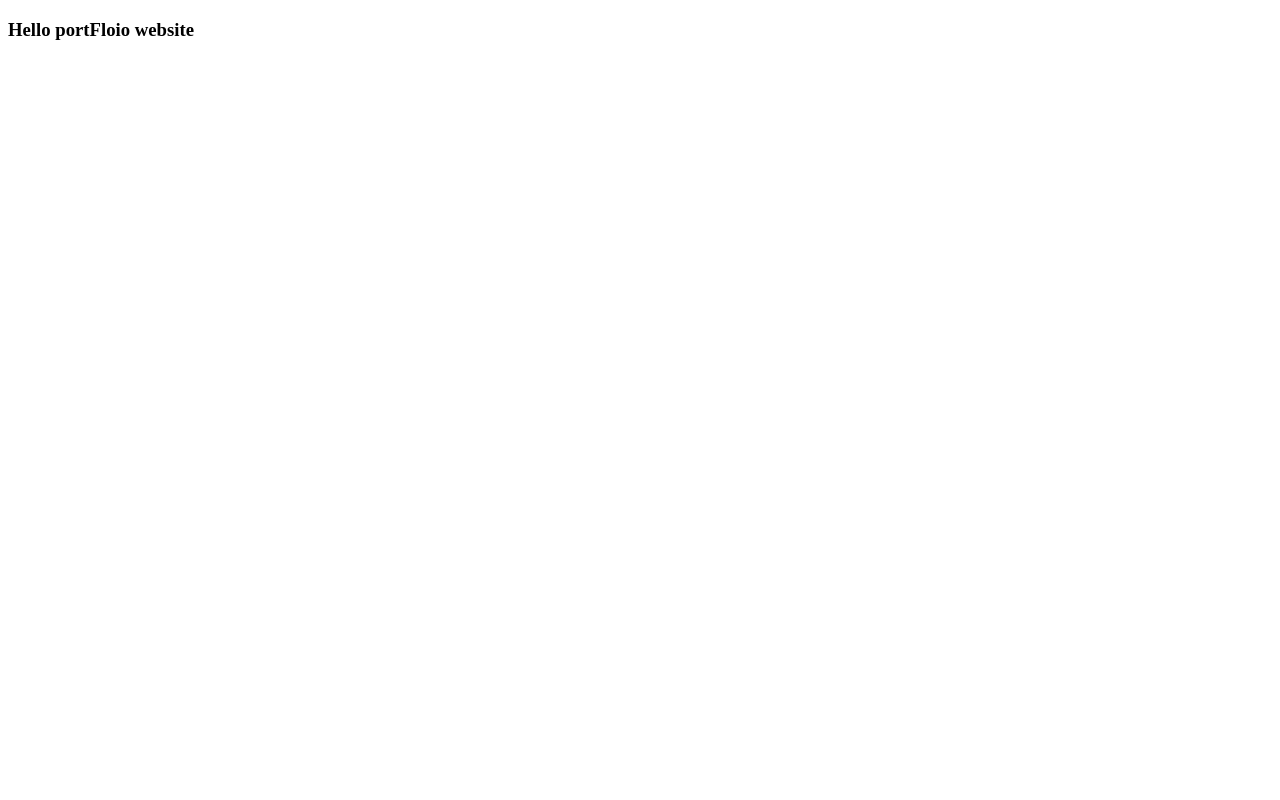
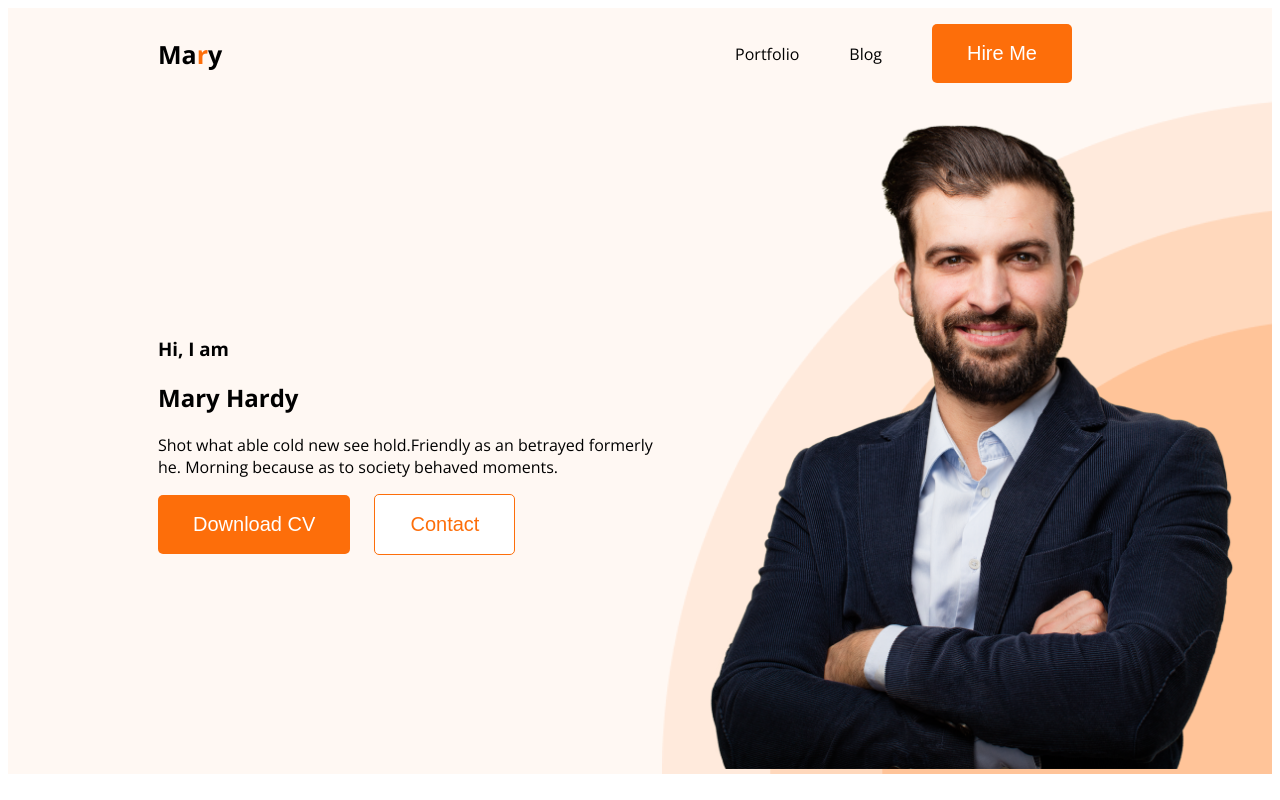
Before and after one commit to Apurbopaul131/Developer_portfolio, a plain HTML site: page index.html in a window 1280 px wide. Drawn offline with nearby package versions, Linux system fonts and the light colour scheme.

Commit message:
Header complete partially

```diff
--- a/Css/Style.css
+++ b/Css/Style.css
@@ -0,0 +1,69 @@
+/* All shered style */
+/* google fonts style */
+body {
+  font-family: "Open Sans", sans-serif;
+}
+.text-primary {
+  color: #fd6e0a;
+}
+/* Navbar style */
+header > nav {
+  display: flex;
+  justify-content: space-between;
+  align-items: center;
+  margin: 0px 150px;
+}
+nav > ul {
+  display: flex;
+  align-items: center;
+}
+nav h3 {
+  font-size: 25px;
+  font-weight: 700;
+}
+ul > li {
+  list-style: none;
+  margin-right: 50px;
+}
+li a {
+  text-decoration: none;
+  color: black;
+}
+.primary-btn {
+  background-color: #fd6e0a;
+  border: none;
+  border-radius: 5px;
+  color: white;
+  font-size: 20px;
+  padding: 18px 35px;
+}
+/* header style */
+.header {
+  background-color: #fff8f3;
+}
+/* banner section style */
+.image {
+  background-image: url("/images/header_bg.png");
+  background-repeat: none;
+  background-size: cover;
+  background-position: left bottom;
+}
+.banner {
+  display: flex;
+  justify-content: center;
+  align-items: center;
+  padding-left: 150px;
+}
+.image img {
+  width: 580px;
+  height: 670px;
+  padding-right: 30px;
+}
+.contact {
+  color: #fd6e0a;
+  font-size: 20px;
+  padding: 18px 35px;
+  border: 1px solid #fd6e0a;
+  border-radius: 5px;
+  background-color: white;
+}
--- a/index.html
+++ b/index.html
@@ -4,8 +4,41 @@
     <meta charset="UTF-8" />
     <meta name="viewport" content="width=device-width, initial-scale=1.0" />
     <title>Developer Portfolio</title>
+    <link rel="preconnect" href="https://fonts.googleapis.com" />
+    <link rel="preconnect" href="https://fonts.gstatic.com" crossorigin />
+    <link
+      href="https://fonts.googleapis.com/css2?family=Open+Sans:ital,wght@0,300..800;1,300..800&display=swap"
+      rel="stylesheet"
+    />
+    <link rel="stylesheet" href="Css/Style.css" />
   </head>
   <body>
-    <h3>Hello portFloio website</h3>
+    <header class="header">
+      <nav>
+        <h3>Ma<span class="text-primary">r</span>y</h3>
+        <ul>
+          <li><a href="#">Portfolio</a></li>
+          <li><a href="#">Blog</a></li>
+          <li><button class="primary-btn">Hire Me</button></li>
+        </ul>
+      </nav>
+      <section class="banner">
+        <div class="description">
+          <h3>Hi, I am</h3>
+          <h1>Mary Hardy</h1>
+          <p>
+            Shot what able cold new see hold.Friendly as an betrayed formerly
+            he. Morning because as to society behaved moments.
+          </p>
+          <button class="primary-btn" style="margin-right: 20px">
+            Download CV
+          </button>
+          <button class="contact">Contact</button>
+        </div>
+        <div class="image">
+          <img src="/images/hardy.png" alt="" />
+        </div>
+      </section>
+    </header>
   </body>
 </html>
```
